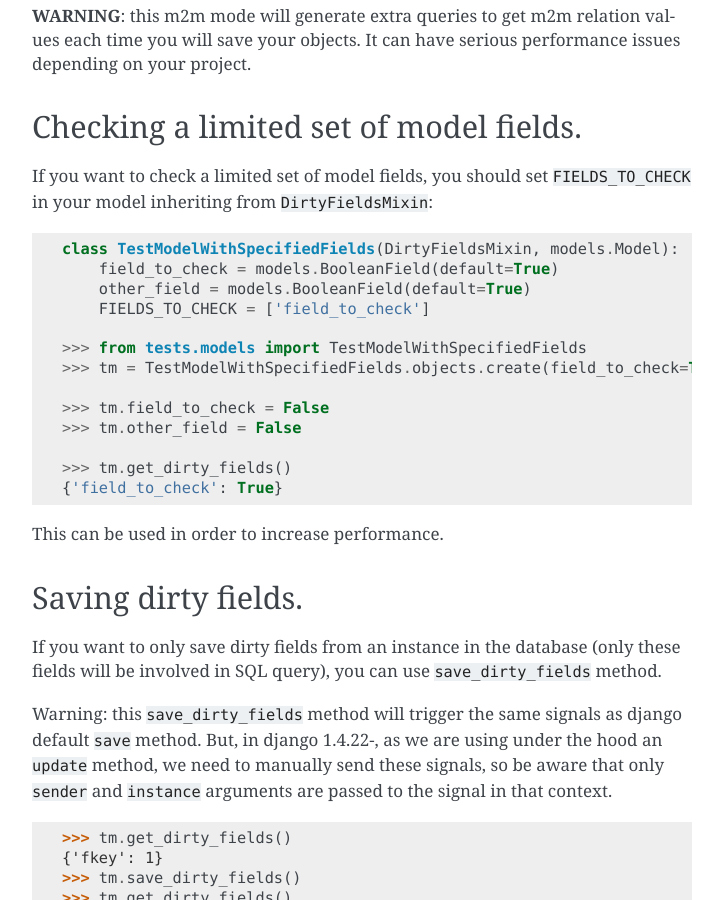
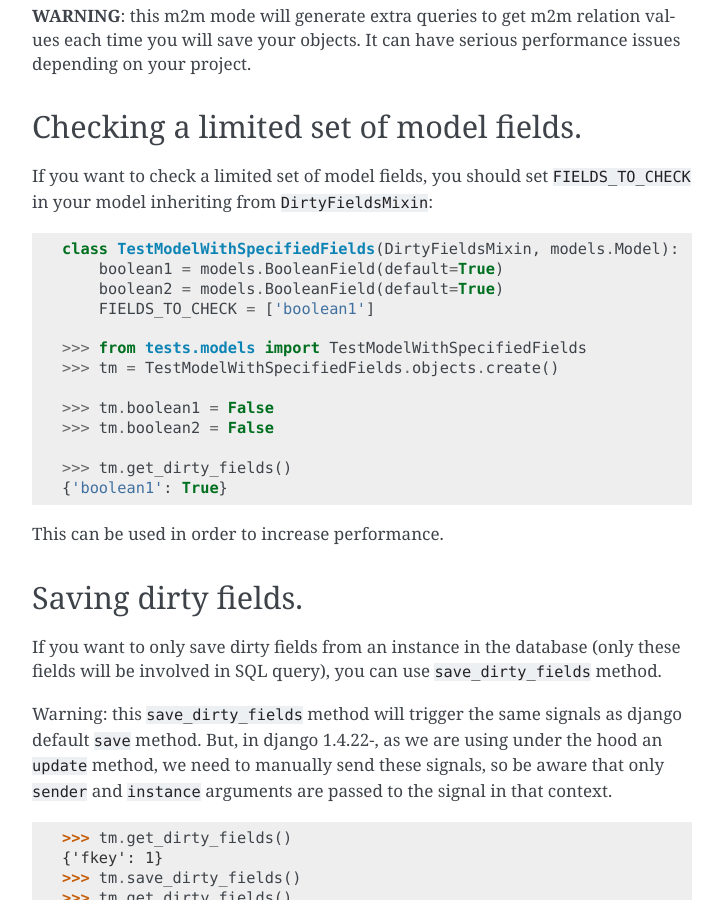
Before and after one commit to romgar/django-dirtyfields, a Sphinx documentation site: the page built from docs/index.rst, in a window 1280 px wide and 900 px high, scrolled down 2399 px. Shown: the whole window, without its empty margins (388-1111 px from the left). Built offline with Sphinx 7.4.7, drawn with Linux system fonts in a browser that asks for light colours.

```diff
--- a/docs/index.rst
+++ b/docs/index.rst
@@ -125,18 +125,18 @@
 ::
 
     class TestModelWithSpecifiedFields(DirtyFieldsMixin, models.Model):
-        field_to_check = models.BooleanField(default=True)
-        other_field = models.BooleanField(default=True)
-        FIELDS_TO_CHECK = ['field_to_check']
+        boolean1 = models.BooleanField(default=True)
+        boolean2 = models.BooleanField(default=True)
+        FIELDS_TO_CHECK = ['boolean1']
 
     >>> from tests.models import TestModelWithSpecifiedFields
-    >>> tm = TestModelWithSpecifiedFields.objects.create(field_to_check=True, other_field=True)
+    >>> tm = TestModelWithSpecifiedFields.objects.create()
 
-    >>> tm.field_to_check = False
-    >>> tm.other_field = False
+    >>> tm.boolean1 = False
+    >>> tm.boolean2 = False
 
     >>> tm.get_dirty_fields()
-    {'field_to_check': True}
+    {'boolean1': True}
 
 
 This can be used in order to increase performance.
```
Also changed, not shown: 2 other files.
